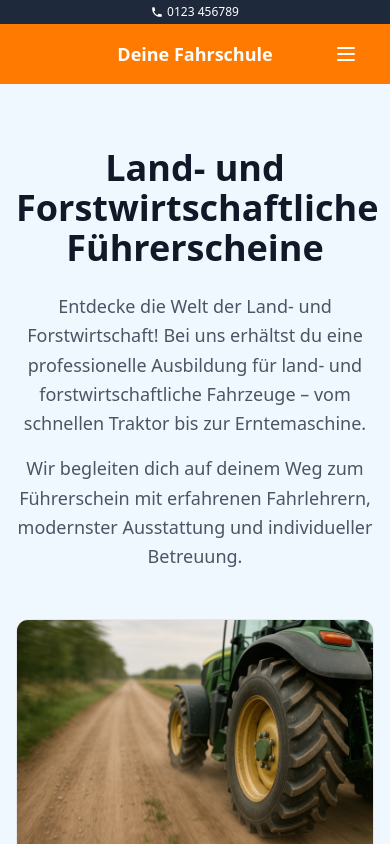
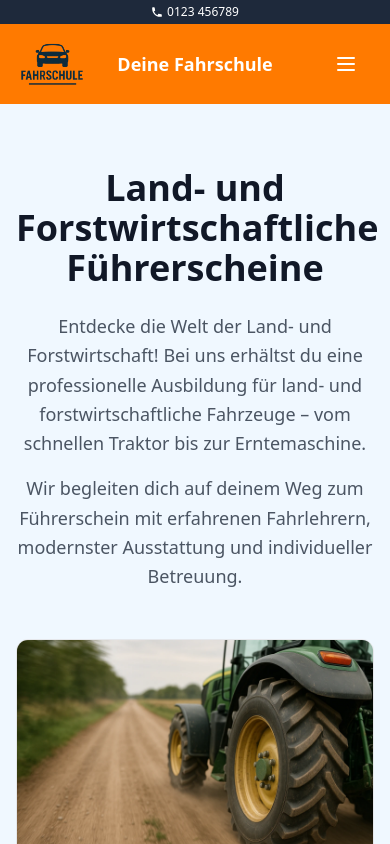
Before and after one commit to WebGraaf/Default-Seite-Vorlage, a React (Vite) app: page /fuehrerscheine/klasse-t in a window 390 px wide. Shown: the top 844 px of the page. Built offline with nearby package versions, Linux system fonts and the light colour scheme.

Commit message:
Keep logo on left, add centered school name on mobile

```diff
--- a/src/components/Header.tsx
+++ b/src/components/Header.tsx
@@ -79,14 +79,14 @@ const Header: React.FC = () => {
       {/* Bottom Bar - Navigation */}
       <div className="bg-primary-500 py-4">
         <Container>
-          <div className="relative flex items-center justify-center md:justify-between">
-            {/* Logo - Hidden on mobile, shown on md+ */}
-            <Link to="/" onClick={closeMenus} className="hidden md:block">
+          <div className="relative flex items-center justify-between md:justify-between">
+            {/* Logo */}
+            <Link to="/" onClick={closeMenus}>
               <img src={logo} alt="Führerschein Website" className="h-12 w-auto" />
             </Link>
 
-            {/* Mobile School Name */}
-            <div className="md:hidden text-header-text font-bold text-lg">
+            {/* Mobile School Name - Centered */}
+            <div className="md:hidden absolute left-1/2 transform -translate-x-1/2 text-header-text font-bold text-lg">
               Deine Fahrschule
             </div>
 
```
